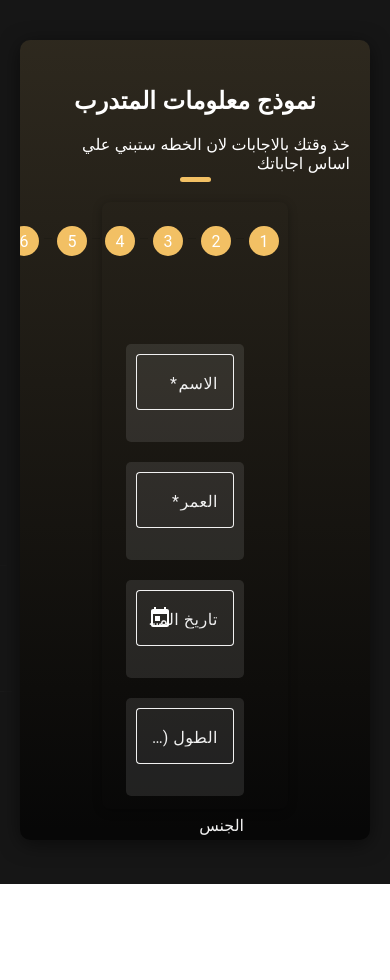
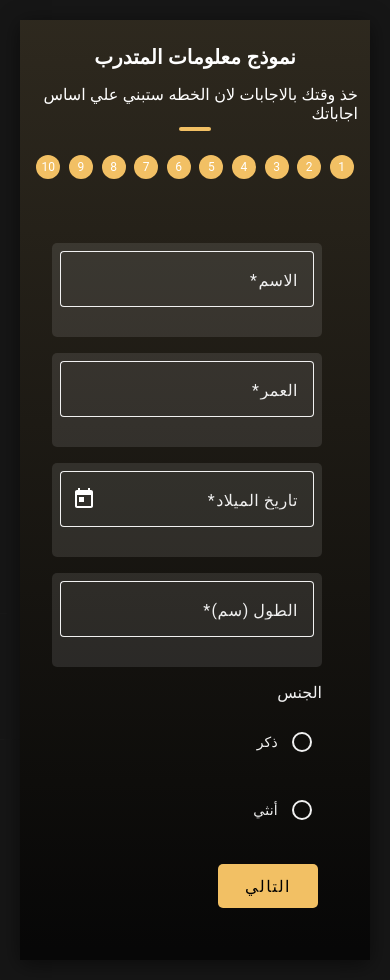
Before and after one commit to ahmed2nabil/delhi-fit, an Angular app in the folder frontend/: page /multiStep/1 in a window 390 px wide. Before the commit the page ends 884 px from the top, so only its background shows below. Built offline with nearby package versions, Linux system fonts and the light colour scheme.

Commit message:
fix mobil view

```diff
--- a/frontend/src/app/multi-step-form/multi-step-form.component.css
+++ b/frontend/src/app/multi-step-form/multi-step-form.component.css
@@ -3,17 +3,27 @@
     justify-content: center;
     align-items: center;
     flex-direction: column;
-    height: 100vh; /* Full viewport height */
-    max-width: 80vw;
-    max-height: 90vh;
-    margin: 20px auto;
-    padding: 20px;
+    min-height: 100vh; /* Full viewport height */
+    max-width: 95vw;
+    max-height: none;
+    margin: 10px auto;
+    padding: 16px;
     color: rgb(255, 255, 255);
     background: linear-gradient(180deg, rgba(255, 204, 102, 0.1) 0%, rgba(0, 0, 0, 0.7) 100%);
     border-radius: 10px; /* Rounded corners */
     box-shadow: 0 4px 20px rgba(0, 0, 0, 0.5); /* Subtle shadow */
     overflow: auto;
+}
 
+/* Mobile responsiveness */
+@media (max-width: 768px) {
+    .form-container {
+        max-width: 100vw;
+        margin: 0;
+        padding: 12px;
+        border-radius: 0;
+        min-height: 100vh;
+    }
 }
 button {
     margin-right: 8px;
@@ -25,12 +35,21 @@ button:hover {
 }
 /* ==================== Stepper style ===================== */
 mat-stepper {
-    width: 60%;
-    height: 80%;
+    width: 90%;
+    max-width: 800px;
+    height: auto;
     background: none;
     color: #F2C064;
     box-shadow: 0 2px 10px rgba(0, 0, 0, 0.3); /* Slight shadow */
     border-radius: 8px; /* Rounded corners */
+}
+
+@media (max-width: 768px) {
+    mat-stepper {
+        width: 100%;
+        box-shadow: none;
+        border-radius: 0;
+    }
 }
 .action-button {
     text-align: center !important;
@@ -41,6 +60,17 @@ mat-stepper {
     border-radius: 5px; /* Rounded corners */
     cursor: pointer; /* Pointer cursor on hover */
     transition: background-color 0.3s; /* Smooth transition */
+    min-height: 44px; /* Minimum touch target for mobile */
+}
+
+@media (max-width: 768px) {
+    .action-button {
+        padding: 14px 20px;
+        margin: 4px;
+        width: auto;
+        min-width: 100px;
+        font-size: 16px;
+    }
 }
 .action-button:hover {
     background-color: #d8a400; /* Darker on hover */
@@ -88,10 +118,24 @@ mat-stepper {
 form {
     padding: 20px !important
 }
+
+@media (max-width: 768px) {
+    form {
+        padding: 12px !important;
+    }
+}
 .header-form {
     text-align: center;
     font-size: 24px; /* Larger header text */
     margin-bottom: 20px; /* Space below header */
+}
+
+@media (max-width: 768px) {
+    .header-form {
+        font-size: 20px;
+        margin-bottom: 16px;
+        padding: 0 8px;
+    }
 }
 mat-form-field {
     display: block !important;
@@ -100,6 +144,14 @@ mat-form-field {
     background: rgba(255, 255, 255, 0.1); /* Light background for input fields */
     border-radius: 5px; /* Rounded corners */
     padding: 10px; /* Padding inside fields */
+}
+
+@media (max-width: 768px) {
+    mat-form-field {
+        margin-bottom: 16px;
+        padding: 8px;
+        font-size: 16px; /* Prevent zoom on mobile */
+    }
 }
 
 
@@ -120,6 +172,13 @@ mat-radio-group .mat-radio-button-wrapper {
     grid-template-columns: 1fr 1fr;
     gap: 10px;
 }
+
+@media (max-width: 768px) {
+    mat-radio-group .mat-radio-button-wrapper {
+        grid-template-columns: 1fr;
+        gap: 8px;
+    }
+}
 mat-radio-button {
     margin: 5px;
     color: #f1f1f1 !important;
@@ -134,19 +193,31 @@ mat-radio-button {
 .user-submit-sucess {
     display: flex;
     flex-direction: column;
-    width: 710px;
-    height: 290px;
+    max-width: 710px;
+    min-height: 290px;
+    width: 90%;
     justify-content: center;
     border-radius: 24px;
     align-items: center;
     background: linear-gradient(180deg, rgba(248, 248, 248, 0.67) 0%, rgba(248, 248, 248, 0.00) 100%);
     gap: 16px;
-    padding: 16px;
+    padding: 24px;
     margin: auto;
     position: relative;
-    margin-top: 200px;
+    margin-top: 100px;
     color: white;
     box-shadow: 0 4px 20px rgba(0, 0, 0, 0.5); /* Shadow for success message */
+}
+
+@media (max-width: 768px) {
+    .user-submit-sucess {
+        width: 95%;
+        max-width: none;
+        margin-top: 50px;
+        padding: 20px;
+        border-radius: 16px;
+        min-height: 200px;
+    }
 }
 
 
@@ -155,4 +226,49 @@ mat-radio-button {
     background-color: #F2C064;
     border-radius: 5px;
     margin-bottom: 20px; /* Space between the progress bar and stepper */
+    width: 100%;
 }
+
+@media (max-width: 768px) {
+    .progress-bar {
+        height: 4px;
+        margin-bottom: 16px;
+    }
+
+    /* Better spacing for mobile form elements */
+    mat-radio-button {
+        margin: 8px 0;
+        min-height: 44px;
+        display: flex;
+        align-items: center;
+    }
+
+    /* Improve touch targets for form inputs */
+    ::ng-deep .mat-form-field-wrapper {
+        padding-bottom: 0;
+    }
+
+    ::ng-deep .mat-form-field-infix {
+        border-top: none;
+        padding: 16px 0 8px 0;
+    }
+
+    /* Better stepper navigation on mobile */
+    ::ng-deep .mat-step-header {
+        padding: 8px 4px !important;
+        min-height: 44px;
+    }
+
+    ::ng-deep .mat-step-header .mat-step-icon {
+        width: 24px;
+        height: 24px;
+        font-size: 12px;
+    }
+
+    /* Hide stepper labels on very small screens */
+    @media (max-width: 480px) {
+        ::ng-deep .mat-step-label {
+            display: none;
+        }
+    }
+}
```
